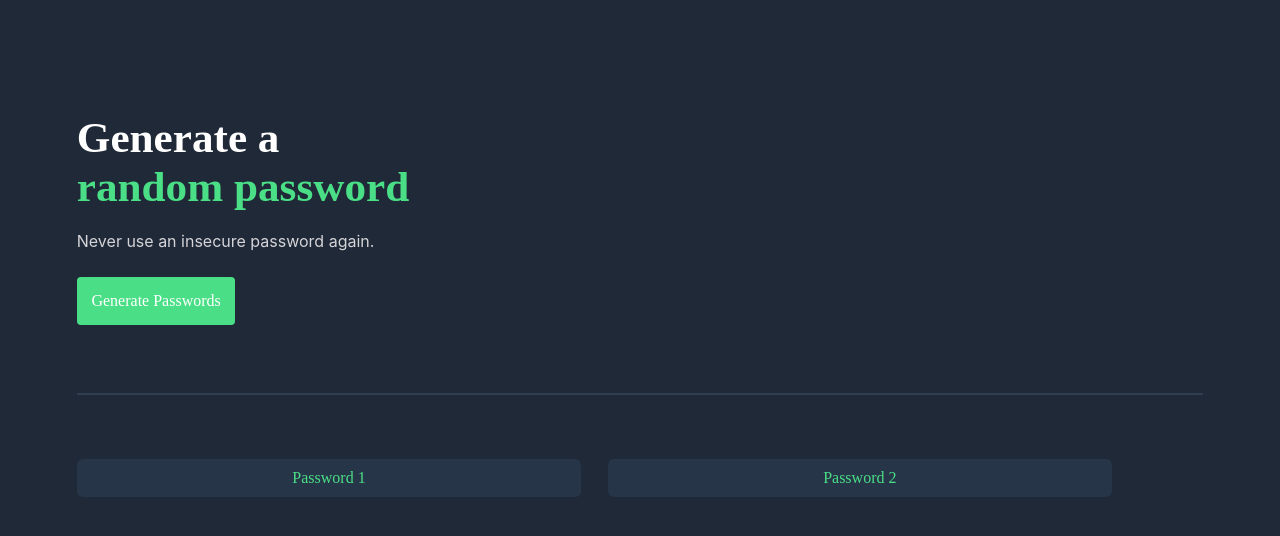
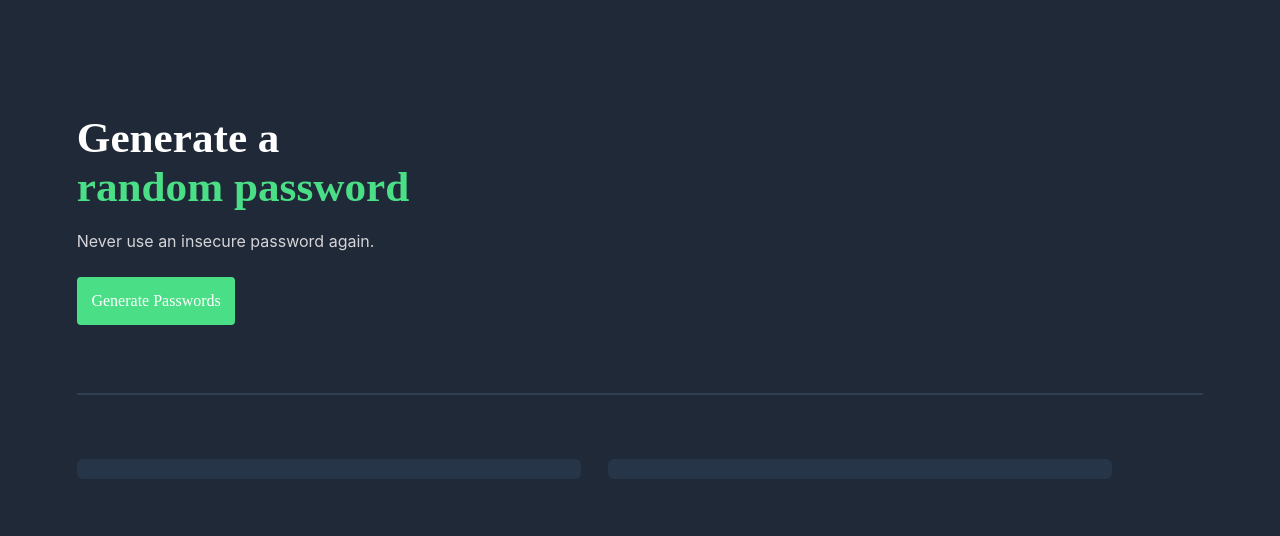
Before and after one commit to schengal4/random-password-generator, a plain HTML site: page index.html in a window 1280 px wide. Drawn offline with nearby package versions, Linux system fonts and the light colour scheme.

Commit message:
Update index.html

```diff
--- a/index.html
+++ b/index.html
@@ -8,8 +8,8 @@
         <button id = "generate-passwords" onclick="generatePasswords()">Generate Passwords</button>
         <script src="index.js"></script>
         <hr />
-        <div class="output-field" id="word-1">Password 1</div>
-        <div class="output-field" id="word-2">Password 2</div>
+        <div class="output-field" id="word-1"></div>
+        <div class="output-field" id="word-2"></div>
     </body>
 
 </html>
```
